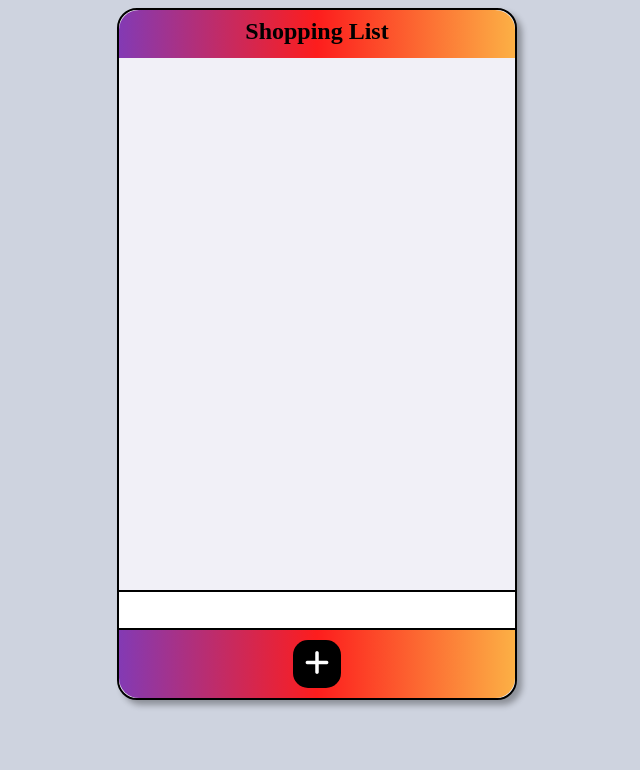
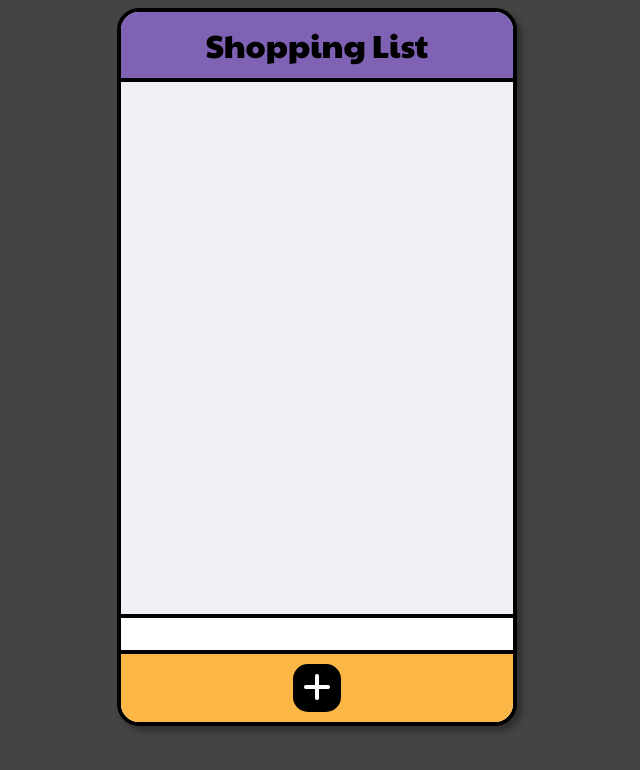
Before and after one commit to sy-hann/MemoTool, a plain HTML site: page index.html in a window 1280 px wide. Shown: the whole page, without its empty margins (323-963 px from the left). Drawn offline with Linux system fonts and the light colour scheme.

Commit message:
Final touch

```diff
--- a/index.html
+++ b/index.html
@@ -7,6 +7,7 @@
     <script src="main.js" defer></script>
     <script src="https://kit.fontawesome.com/e8b6b8d61d.js" crossorigin="anonymous"></script>
     <link rel="stylesheet" href="style.css">
+    <link href="https://fonts.googleapis.com/css2?family=Paytone+One&display=swap" rel="stylesheet">
 </head>
 <body>
     <section class="list">
--- a/style.css
+++ b/style.css
@@ -3,8 +3,8 @@
   --white-color: #fff;
   --light-grey-color: #f1f0f7;
   --background-color: #ced3df;
-  --main-color: #7cb342;
-  --sub-color: #dcedc8;
+  --main-color: #8062b5;
+  --sub-color: #fcb645;
 }
 
 * {
@@ -23,7 +23,7 @@ button {
 }
 
 body {
-  background-color: var(--background-color);
+  background-color: #444;
   text-align: center;
 }
 
@@ -31,26 +31,20 @@ body {
   width: 400px;
   margin: auto;
   background-color: var(--light-grey-color);
-  border-radius: 20px;
+  border-radius: 22px;
   -webkit-box-shadow: 5px 5px 6px 0px rgba(0, 0, 0, 0.32);
   box-shadow: 5px 5px 6px 0px rgba(0, 0, 0, 0.32);
-  border: 2px solid black;
+  border: 4px solid black;
 }
 
 .header {
-  height: 48px;
-  padding: 8px;
-  font-size: 24px;
-  font-weight: bold;
-  background: rgb(131, 58, 180);
-  background: linear-gradient(
-    90deg,
-    rgba(131, 58, 180, 1) 0%,
-    rgba(253, 29, 29, 1) 50%,
-    rgba(252, 176, 69, 1) 100%
-  );
-  border-radius: 20px 20px 0 0;
-  /* border: 2px solid var(--black-color); */
+  height: 70px;
+  padding: 10px;
+  font-family: "Paytone One";
+  font-size: 32px;
+  background: var(--main-color);
+  border-radius: 18px 18px 0 0;
+  border-bottom: 4px solid var(--black-color);
 }
 
 .items {
@@ -65,15 +59,16 @@ body {
 }
 .item__name {
   font-size: 20px;
+  font-weight: bold;
 }
 
 .item__delete {
   transition: all 300ms ease-in;
-  font-size: 16px;
+  font-size: 20px;
 }
 
 .item__delete:hover {
-  color: red;
+  color: #f85052;
   transform: scale(1.1);
 }
 
@@ -85,14 +80,8 @@ body {
 }
 
 .footer {
-  background: rgb(131, 58, 180);
-  background: linear-gradient(
-    90deg,
-    rgba(131, 58, 180, 1) 0%,
-    rgba(253, 29, 29, 1) 50%,
-    rgba(252, 176, 69, 1) 100%
-  );
-  border-radius: 0 0 20px 20px;
+  background: var(--sub-color);
+  border-radius: 0 0 18px 18px;
   /* border-top: 2px solid var(--black-color); */
 }
 
@@ -100,8 +89,8 @@ body {
   width: 100%;
   height: 40px;
   border: none;
-  border-top: 2px solid var(--black-color);
-  border-bottom: 2px solid var(--black-color);
+  border-top: 4px solid var(--black-color);
+  border-bottom: 4px solid var(--black-color);
   outline: none;
   font-size: 24px;
   padding: 0 16px;
@@ -114,7 +103,7 @@ body {
   background-color: var(--black-color);
   color: white;
   border-radius: 15px;
-  font-size: 28px;
+  font-size: 32px;
   transition: all 300ms ease-in;
 }
 
```
